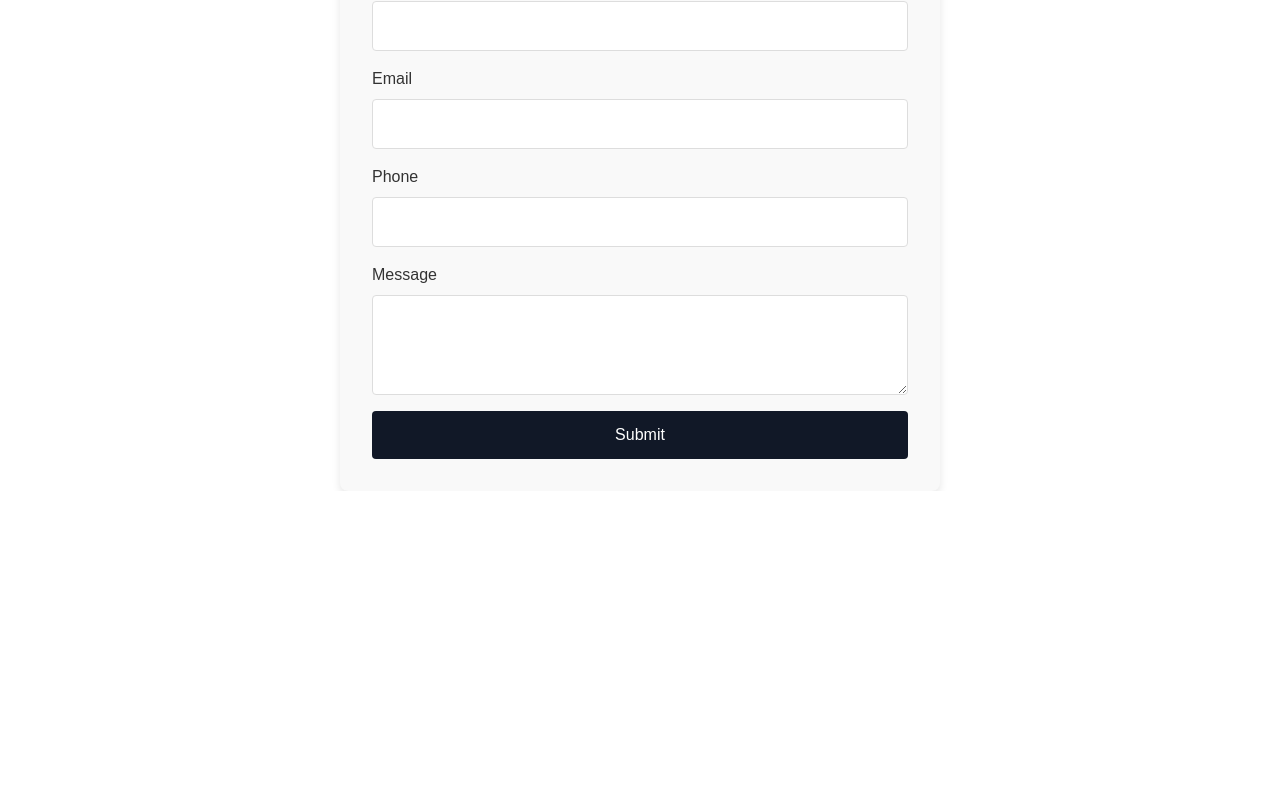
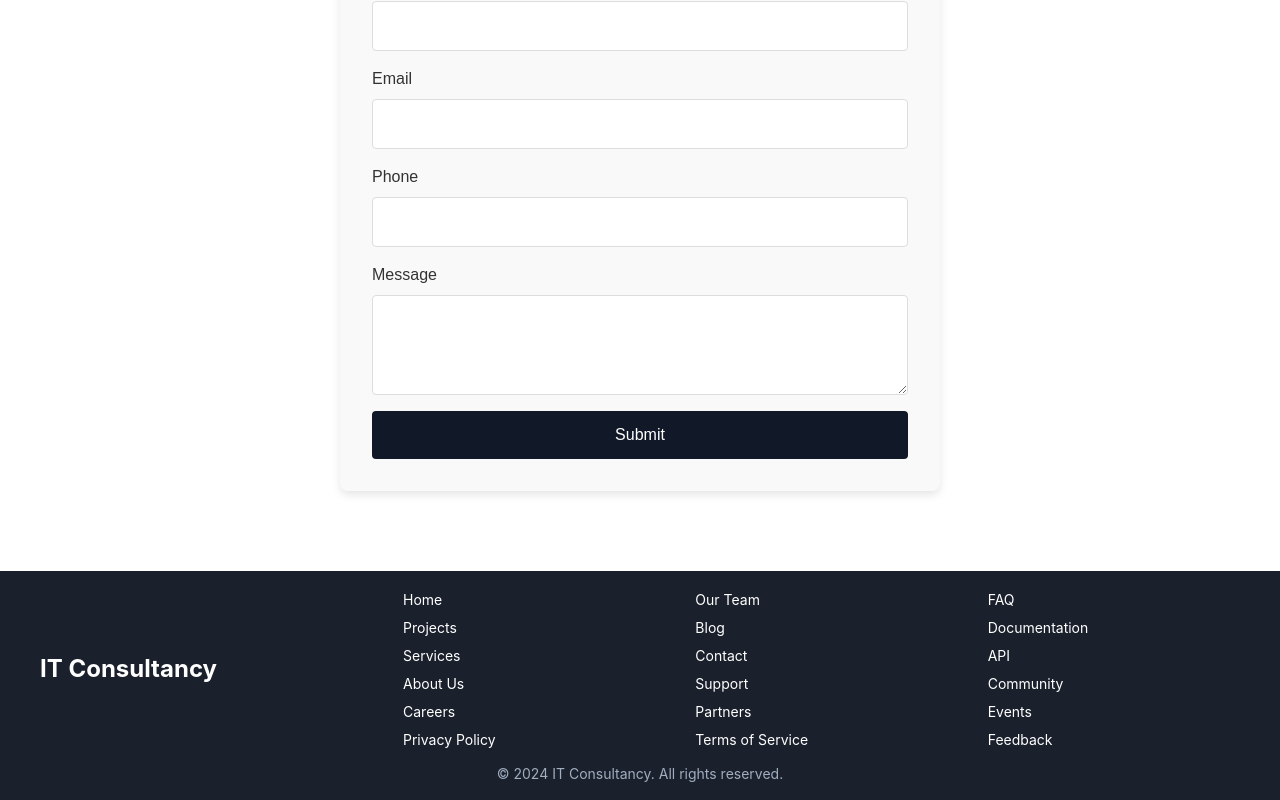
Before and after one commit to sud02/avansys, a React (Create React App) app: page /contact in a window 1280 px wide. Shown: the part 314-1114 px from the top of the page. Before the commit the page ends 805 px from the top, so only its background shows below. Built offline with nearby package versions, Linux system fonts and the light colour scheme.

Commit message:
Added footer

```diff
--- a/src/App.js
+++ b/src/App.js
@@ -4,6 +4,8 @@ import HomePage from './components/Home/HomePage';
 import ProjectsHistory from './components/ProjectHistory/ProjectsHistory.jsx';
 import ServicesPage from './components/Home/Services/ServicesPage.jsx';
 import ContactPage from './components/Contact/ContactForm.jsx';
+import Footer from './components/Footer/Footer';
+
 
 function App() {
     return (
@@ -15,8 +17,10 @@ function App() {
                     <Route path="/services" element={<ServicesPage />} />
                     <Route path="/contact" element={<ContactPage />} />
                 </Routes>
+                <Footer />
             </div>
         </Router>
+
     );
 }
 
--- /dev/null
+++ b/src/components/Footer/Footer.css
@@ -0,0 +1,80 @@
+.footer {
+    padding: 16px;
+    background-color: #1a202c;
+    color: white;
+    margin-top: 80px;
+}
+
+.footer-title {
+    font-size: 1.5rem;
+    font-weight: bold;
+    margin: 0;
+    margin-right: 160px;
+
+    @media (max-width: 768px) {
+        margin-right: 0;
+        text-align: center;
+        width: 100%;
+    }
+}
+
+.footer-container {
+    display: flex;
+    flex-direction: row;
+    align-items: center;
+    justify-content: space-between;
+    max-width: 1200px;
+    margin: 0 auto;
+    gap: 26px;
+
+    @media (max-width: 768px) {
+        flex-direction: column;
+        align-items: center;
+        text-align: center;
+    }
+}
+
+.footer-links {
+    display: grid;
+    grid-template-columns: repeat(3, 1fr);
+    gap: 40px;
+    flex: 1;
+
+    @media (max-width: 768px) {
+        grid-template-columns: repeat(2, 1fr);
+    }
+}
+
+.footer-list {
+    list-style: none;
+    padding: 0;
+    margin: 0;
+    display: grid;
+    grid-template-rows: repeat(6, auto);
+    gap: 4px;
+    text-align: left;
+}
+
+.footer-link {
+    color: white;
+    text-decoration: none;
+    font-size: 0.875rem;
+    transition: color 0.2s ease;
+}
+
+.footer-link:hover {
+    color: #4299e1;
+}
+
+.footer-bottom {
+    font-size: 0.875rem;
+    color: #a0aec0;
+    margin-top: 12px;
+    text-align: center;
+
+    @media (max-width: 768px) {
+        margin-right: 0;
+        text-align: center;
+        width: 100%;
+    }
+}
--- /dev/null
+++ b/src/components/Footer/Footer.jsx
@@ -0,0 +1,45 @@
+import React from 'react';
+import { Link } from 'react-router-dom';
+import './Footer.css';
+
+function Footer() {
+    return (
+        <footer className="footer">
+            <div className="footer-container">
+                <h1 className="footer-title">IT Consultancy</h1>
+
+                <div className="footer-links">
+                    <ul className="footer-list">
+                        <li><Link to="/" className="footer-link">Home</Link></li>
+                        <li><Link to="/history" className="footer-link">Projects</Link></li>
+                        <li><Link to="/services" className="footer-link">Services</Link></li>
+                        <li><Link to="/about" className="footer-link">About Us</Link></li>
+                        <li><Link to="/careers" className="footer-link">Careers</Link></li>
+                        <li><Link to="/privacy" className="footer-link">Privacy Policy</Link></li>
+                    </ul>
+                    <ul className="footer-list">
+                        <li><Link to="/team" className="footer-link">Our Team</Link></li>
+                        <li><Link to="/blog" className="footer-link">Blog</Link></li>
+                        <li><Link to="/contact" className="footer-link">Contact</Link></li>
+                        <li><Link to="/support" className="footer-link">Support</Link></li>
+                        <li><Link to="/partners" className="footer-link">Partners</Link></li>
+                        <li><Link to="/terms" className="footer-link">Terms of Service</Link></li>
+                    </ul>
+                    <ul className="footer-list">
+                        <li><Link to="/faq" className="footer-link">FAQ</Link></li>
+                        <li><Link to="/docs" className="footer-link">Documentation</Link></li>
+                        <li><Link to="/api" className="footer-link">API</Link></li>
+                        <li><Link to="/community" className="footer-link">Community</Link></li>
+                        <li><Link to="/events" className="footer-link">Events</Link></li>
+                        <li><Link to="/feedback" className="footer-link">Feedback</Link></li>
+                    </ul>
+                </div>
+            </div>
+            <div className="footer-bottom">
+                &copy; 2024 IT Consultancy. All rights reserved.
+            </div>
+        </footer>
+    );
+}
+
+export default Footer;
```
